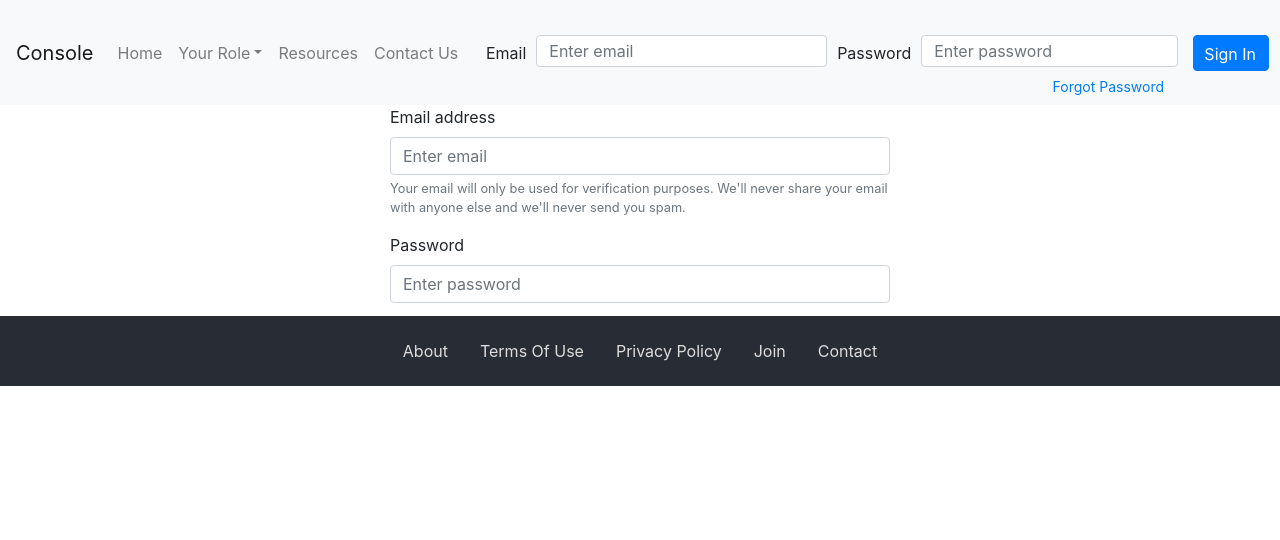
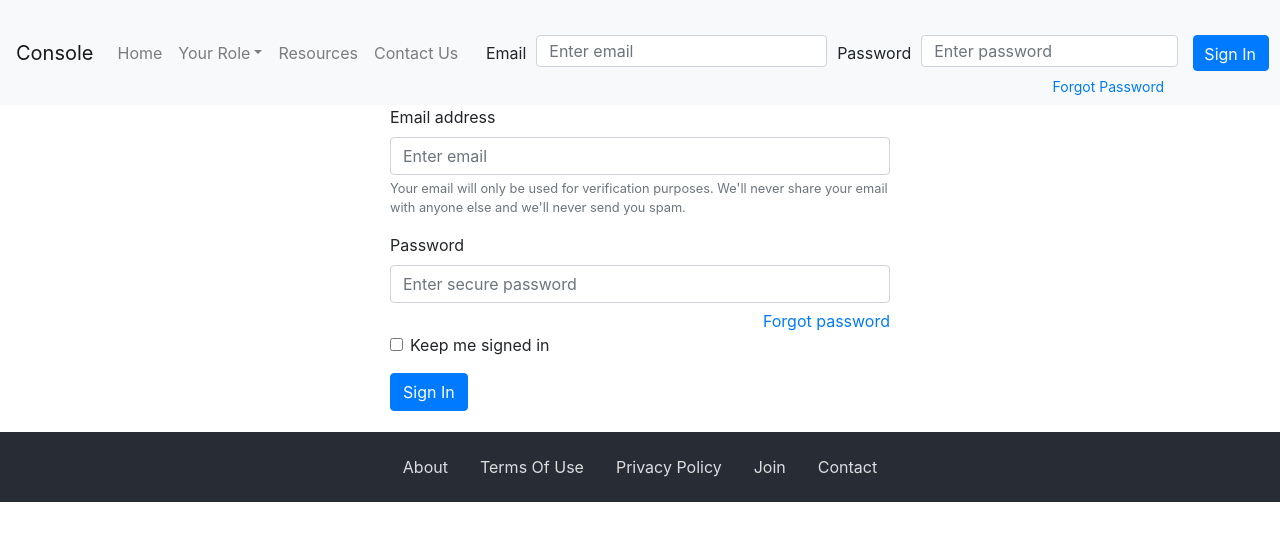
Before and after one commit to rxheem/student-console, a React (Create React App) app: page /sign-in in a window 1280 px wide. Shown: the top 540 px of the page. Built offline with nearby package versions, Linux system fonts and the light colour scheme.

Commit message:
Added Overlay.

```diff
--- /dev/null
+++ b/src/common/PopUpOverlay.js
@@ -0,0 +1,21 @@
+import React from 'react';
+import OverlayTrigger from 'react-bootstrap/OverlayTrigger';
+import Tooltip from 'react-bootstrap/Tooltip';
+
+const PopUpOverlay = props => {
+  return (
+    <div>
+      <OverlayTrigger
+        key={props.placement}
+        placement={props.placement}
+        overlay={
+          <Tooltip id={`tooltip-${props.placement}`}>{props.tooltip}</Tooltip>
+        }
+      >
+        {props.children}
+      </OverlayTrigger>
+    </div>
+  );
+};
+
+export default PopUpOverlay;
--- a/src/components/signIn/SignIn.css
+++ b/src/components/signIn/SignIn.css
@@ -5,4 +5,9 @@
     margin: auto;
     max-width: 500px;
   }
+
+  #Sign-In .forgot-password {
+    text-align: right;
+    margin-top: -10px;
+  }
 }
--- a/src/components/signIn/SignIn.js
+++ b/src/components/signIn/SignIn.js
@@ -3,10 +3,29 @@ import Row from 'react-bootstrap/Row';
 import Col from 'react-bootstrap/Col';
 import Container from 'react-bootstrap/Container';
 import Form from 'react-bootstrap/Form';
+import Button from 'react-bootstrap/Button';
+import Link from 'react-router-dom/Link';
+import PopUpOverlay from '../../common/PopUpOverlay';
 
 import './SignIn.css';
 
 class SignIn extends Component {
+  constructor(props) {
+    super(props);
+
+    // Sets the state
+    this.state = {
+      email: '',
+      password: '',
+      keepSignedIn: false
+    };
+  }
+
+  // Handles the event changes for the email and password
+  handleChange(event) {
+    this.setState({ [event.target.id]: event.target.value });
+  }
+
   render() {
     return (
       <Container>
@@ -15,7 +34,13 @@ class SignIn extends Component {
             {/* Email */}
             <Form.Group controlId='email'>
               <Form.Label>Email address</Form.Label>
-              <Form.Control type='email' placeholder='Enter email' />
+              <Form.Control
+                name='email'
+                type='email'
+                placeholder='Enter email'
+                value={this.state.email}
+                onChange={this.handleChange.bind(this)}
+              />
 
               {/* Form text disclaimer for the user */}
               <Form.Text className='text-muted'>
@@ -24,12 +49,32 @@ class SignIn extends Component {
                 spam.
               </Form.Text>
             </Form.Group>
-
             {/* Password */}
             <Form.Group controlId='password'>
               <Form.Label>Password</Form.Label>
-              <Form.Control type='password' placeholder='Enter password' />
+              <Form.Control
+                name='password'
+                type='password'
+                placeholder='Enter secure password'
+                value={this.state.password}
+                onChange={this.handleChange.bind(this)}
+              />
             </Form.Group>
+            {/* Forgot password */}
+            <div className='forgot-password'>
+              <Link>Forgot password</Link>
+            </div>
+            <Form.Group controlId=''>
+              <PopUpOverlay
+                key='left'
+                placement='left'
+                tooltip='Do not check this box if you are using a shared device.'
+              >
+                <Form.Check type='checkbox' label='Keep me signed in' />
+              </PopUpOverlay>
+            </Form.Group>
+            <Button>Sign In</Button>
+            <br /> <br />
           </Form>
         </div>
       </Container>
```
